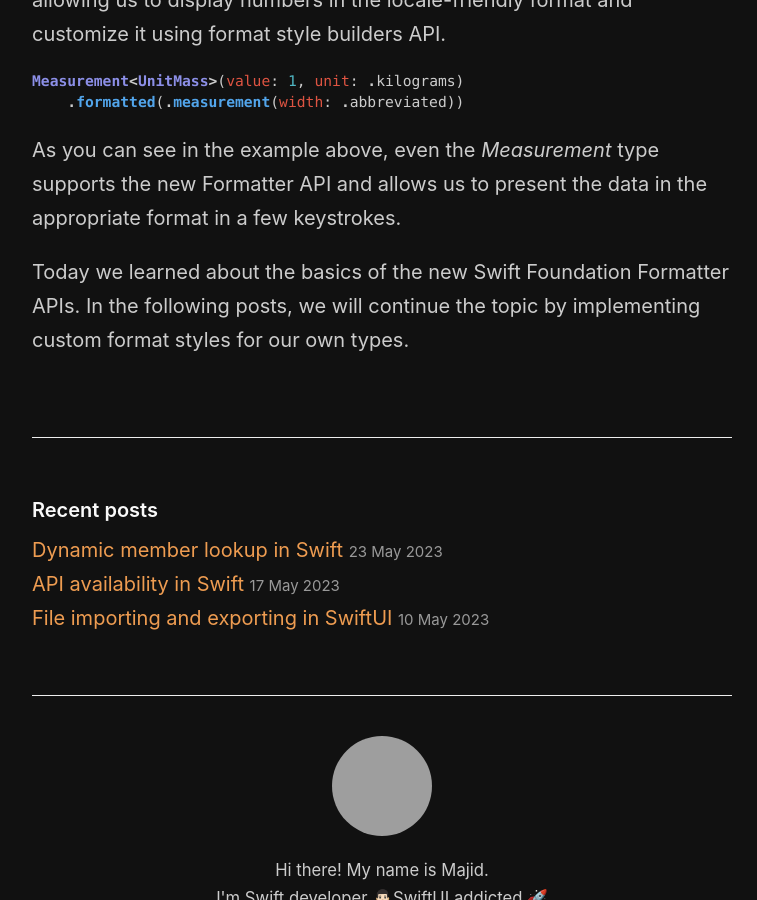
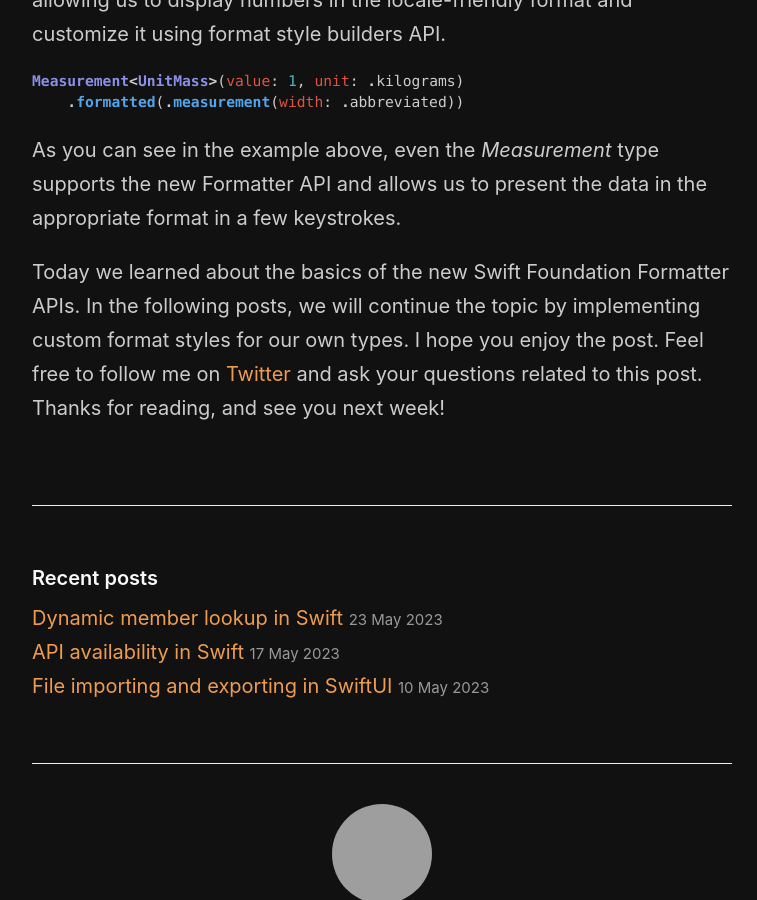
Before and after one commit to mecid/mecid.github.io, a Jekyll site: the page built from _posts/2023-05-30-mastering-swift-foundation-formatter-api-basics.md, in a window 1280 px wide and 900 px high, scrolled down 1927 px, cut to the strip 0-900 px from the top of the window. Shown: the whole strip, without its empty margins (258-1015 px from the left). Built offline with Jekyll 4.4.1, drawn with Linux system fonts in a browser that asks for light colours; grey boxes are pictures that could not be loaded.

Commit message:
conclusion added to the formatters post

```diff
--- a/_posts/2023-05-30-mastering-swift-foundation-formatter-api-basics.md
+++ b/_posts/2023-05-30-mastering-swift-foundation-formatter-api-basics.md
@@ -60,4 +60,4 @@
 
 As you can see in the example above, even the *Measurement* type supports the new Formatter API and allows us to present the data in the appropriate format in a few keystrokes.
 
-Today we learned about the basics of the new Swift Foundation Formatter APIs. In the following posts, we will continue the topic by implementing custom format styles for our own types.
+Today we learned about the basics of the new Swift Foundation Formatter APIs. In the following posts, we will continue the topic by implementing custom format styles for our own types. I hope you enjoy the post. Feel free to follow me on [Twitter](https://twitter.com/mecid) and ask your questions related to this post. Thanks for reading, and see you next week!
```
